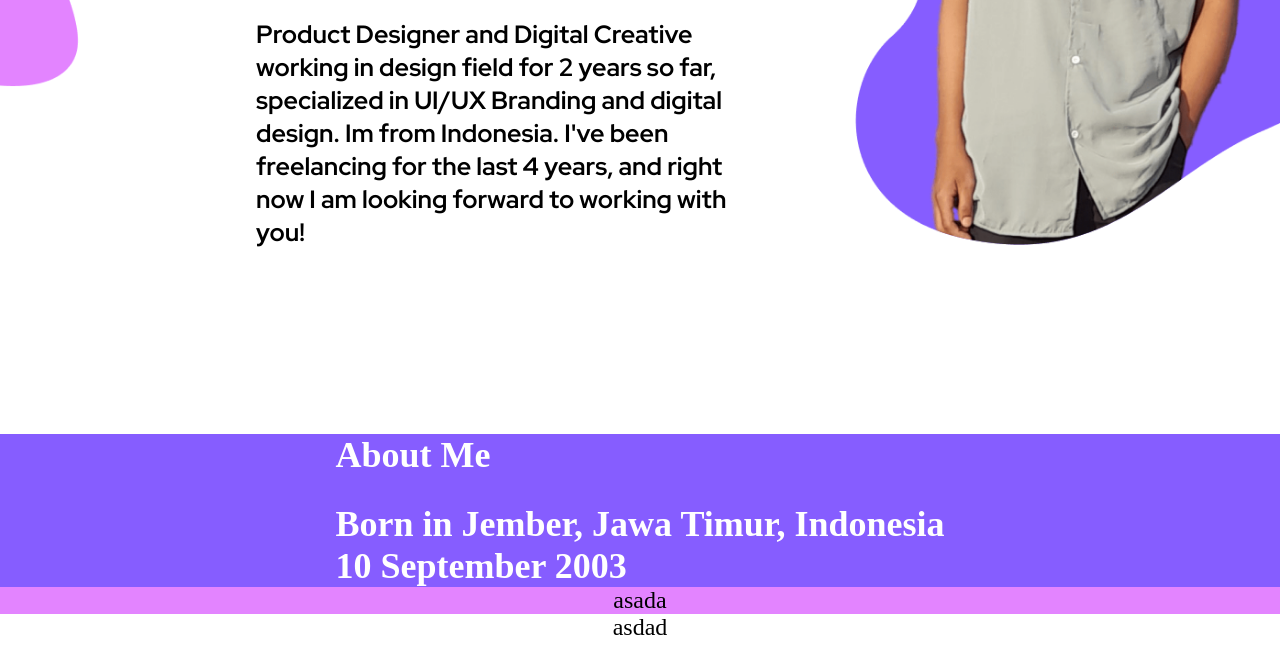
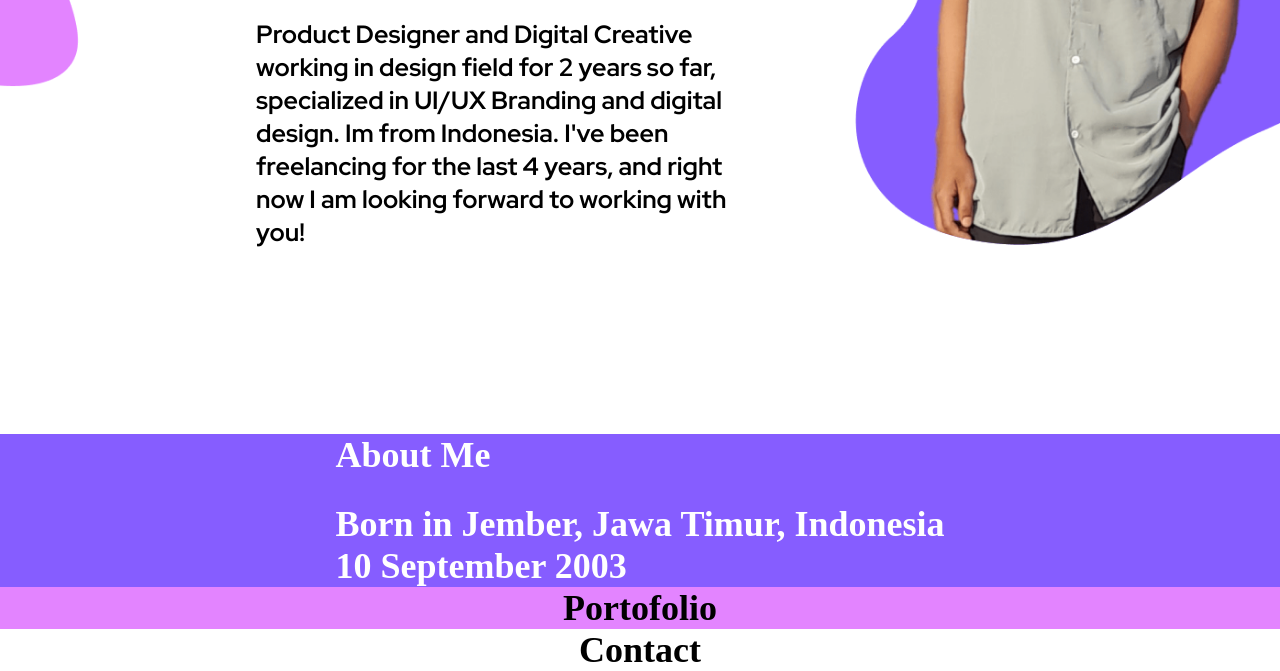
Before and after one commit to Risky-Asyam/website-portofolio, a plain HTML site: page index.html in a window 1280 px wide. Shown: the part 629-1300 px from the top of the page. Before the commit the page ends 1270 px from the top, so only its background shows below. Drawn offline with Linux system fonts and the light colour scheme.

Commit message:
Update index.html

```diff
--- a/index.html
+++ b/index.html
@@ -50,11 +50,15 @@
     </section>
 
     <section class="section-color" id="section3">
-asada
+        <h1>
+            Portofolio
+        </h1>
     </section>
 
     <section class="section-color" id="section4">
-asdad
+        <h1>
+            Contact
+        </h1>
     </section>
 </body>
 
```
